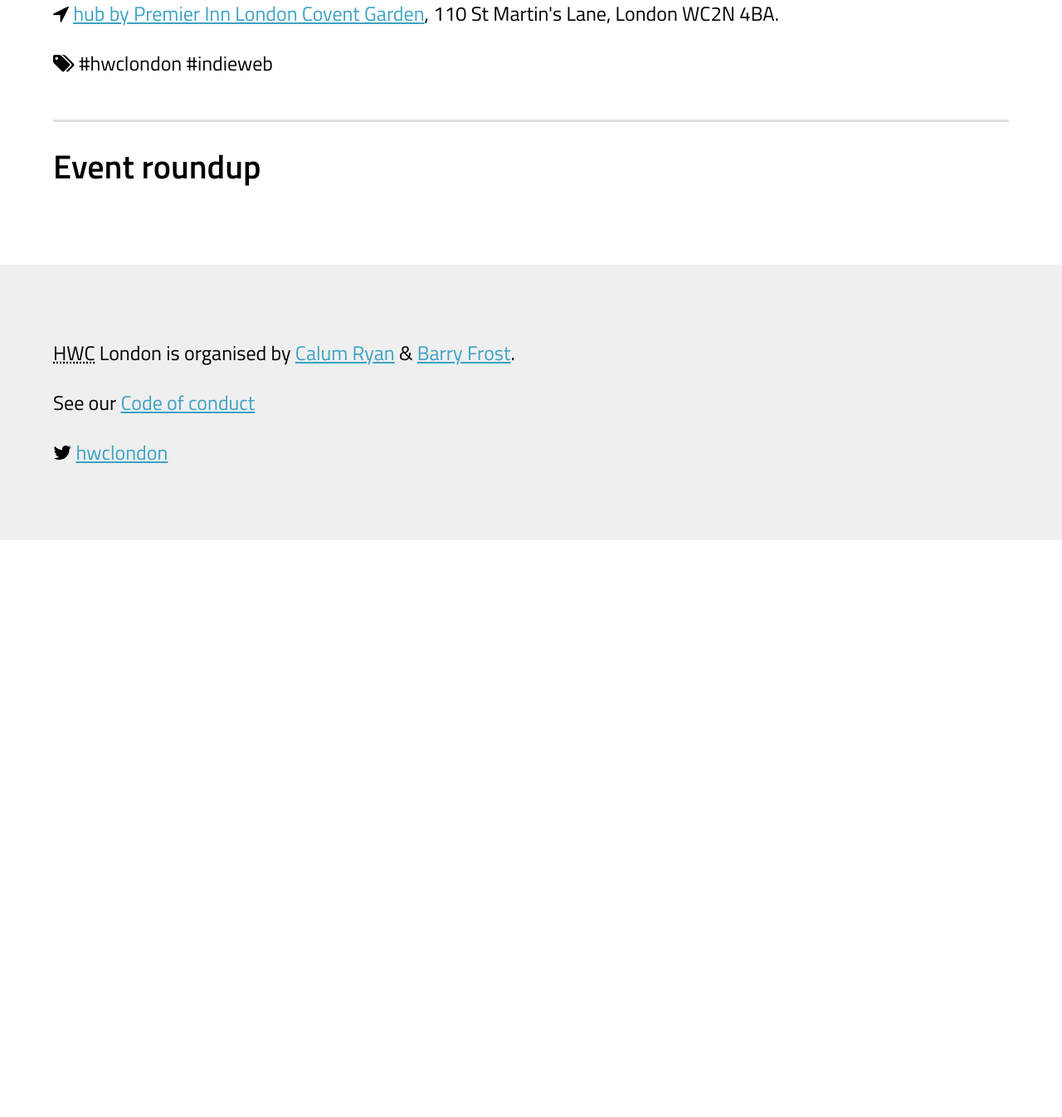
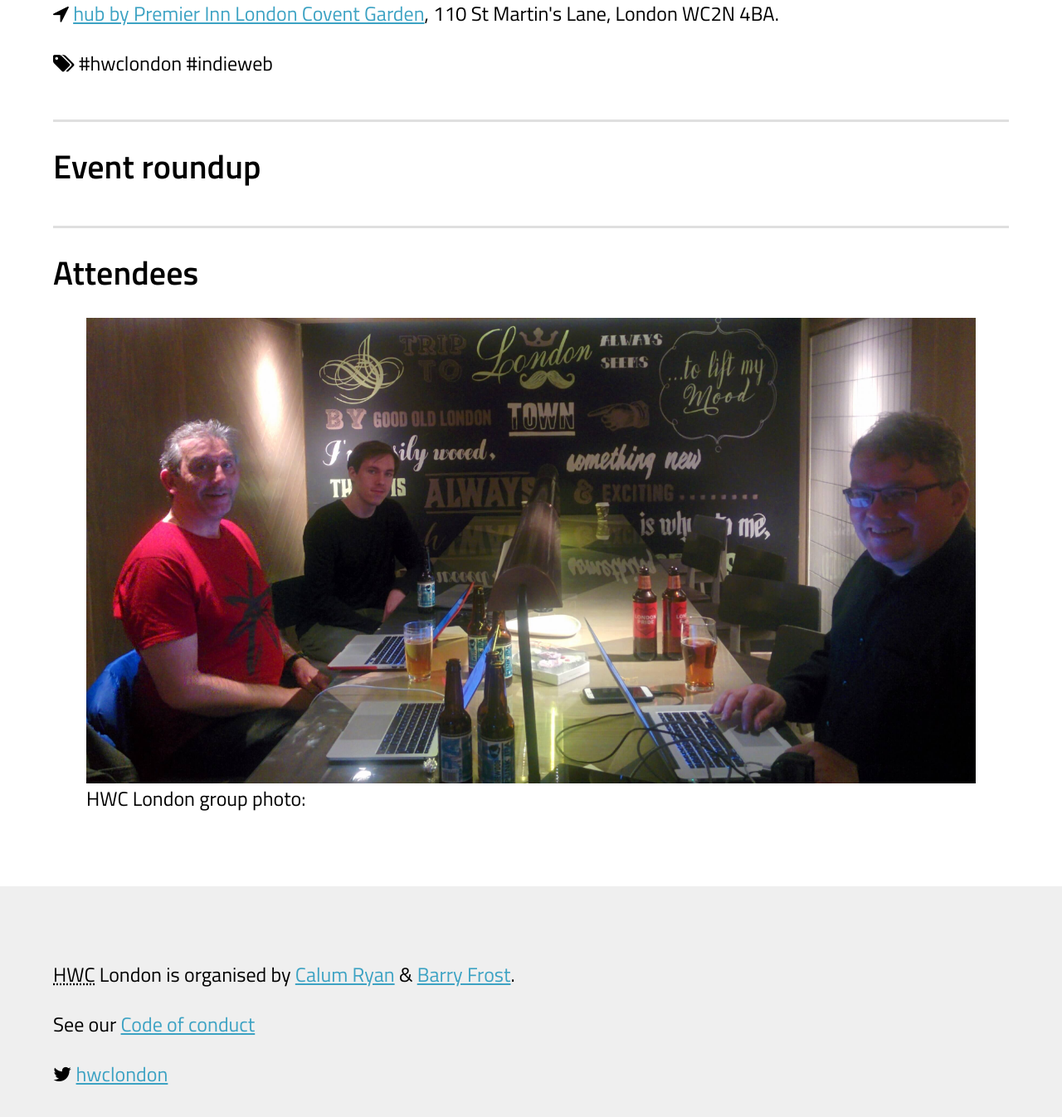
Before and after one commit to hwclondon/hwclondon.github.io, a Jekyll site: the page built from _events/20180124.md, in a window 1280 px wide and 1400 px high, scrolled down 753 px. Shown: the top 1346 px of the window at 83% size. Built offline with Jekyll 4.4.1, drawn with Linux system fonts in a browser that asks for light colours; before the commit the page ends 1404 px from its top, so only the background shows below that.

Commit message:
Event photo added

```diff
--- a/_events/20180124.md
+++ b/_events/20180124.md
@@ -4,7 +4,7 @@ start: 2018-01-24T18:30:00+00:00
 end: 2018-01-24T20:30:00+00:00
 venue: thehub-coventgarden
 eventbrite: 42167680668
-photo:
+photo: 2018-01-24.jpg
 requirements: "<p>Join us anytime from 18:00 onwards at Proven Dough cafe below Hub by Premier Inn hotel in Covent Garden. The main event starts at 18:30. No need to check-in at the venue just look out for <a href='https://calumryan.com'>Calum Ryan</a>, the organiser, usually sitting towards the back of the cafe wearing an IndieWeb t-shirt and stickered laptop.</p><p>There are a few different ways you can register for Homebrew Website Club London:</p>"
 description: "Demos of personal websites and the opportunity to create, update or experiment on your personal website"
 ---
```
Also changed, not shown: photos/2018-01-24.jpg (added).
